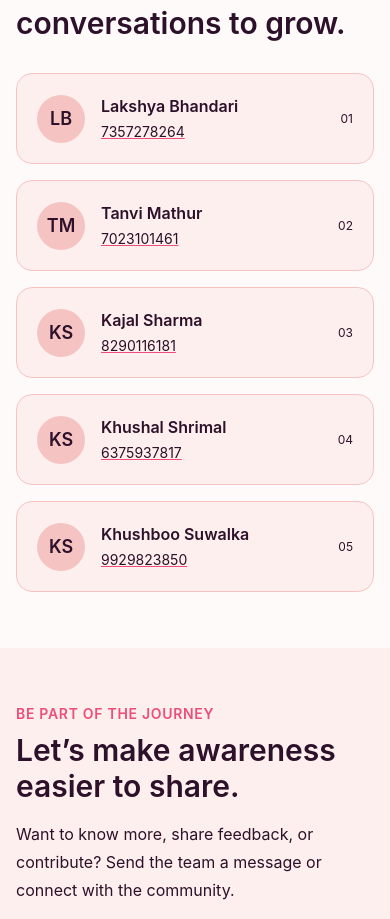
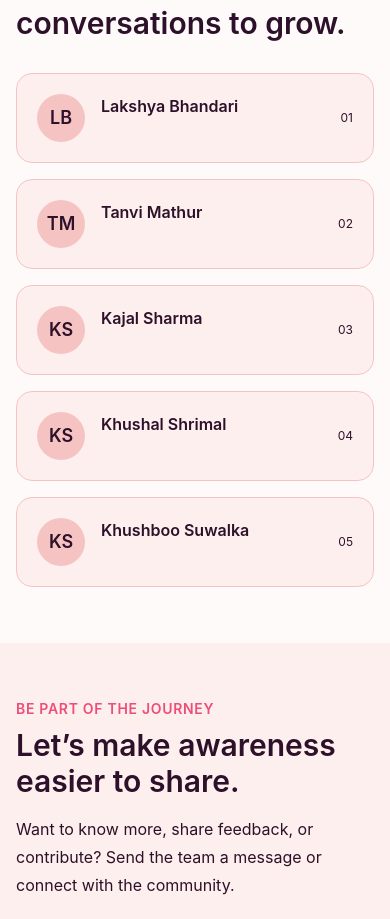
Before and after one commit to pip-lakshya/Pcos_pre_diagnosis, a React (Vite) app in the folder frontend/: page / in a window 390 px wide. Shown: the part 3302-4221 px from the top of the page. Built offline with nearby package versions, Linux system fonts and the light colour scheme; no server answers.

Commit message:
phone numbers removed and emails added

```diff
--- a/frontend/src/LandingPage.tsx
+++ b/frontend/src/LandingPage.tsx
@@ -3,11 +3,11 @@ import {ArrowDown, ArrowRight, HeartHandshake, Menu, ShieldCheck, Sparkles, User
 
 const API=import.meta.env.VITE_API_URL||'http://127.0.0.1:8000';
 const team=[
- {name:'Lakshya Bhandari',phone:'7357278264'},
- {name:'Tanvi Mathur',phone:'7023101461'},
- {name:'Kajal Sharma',phone:'8290116181'},
- {name:'Khushal Shrimal',phone:'6375937817'},
- {name:'Khushboo Suwalka',phone:'9929823850'},
+ {name:'Lakshya Bhandari',Email:'bhandarilakshya14@gmail.com'},
+ {name:'Tanvi Mathur',Email:'tanvimathur.2006@gmail.com'},
+ {name:'Kajal Sharma',Email:'kajaldixit2105@gmail.com'},
+ {name:'Khushal Shrimal',Email:'khushalshrimal@gmail.com'},
+ {name:'Khushboo Suwalka',Email:'khushbusuwalka2006@gmail.com'},
 ];
 const whatsapp='https://chat.whatsapp.com/JY8rU15Ij52IUOfcrTNkmT';
 const instagram='https://www.instagram.com/narisaarthi/';
```
